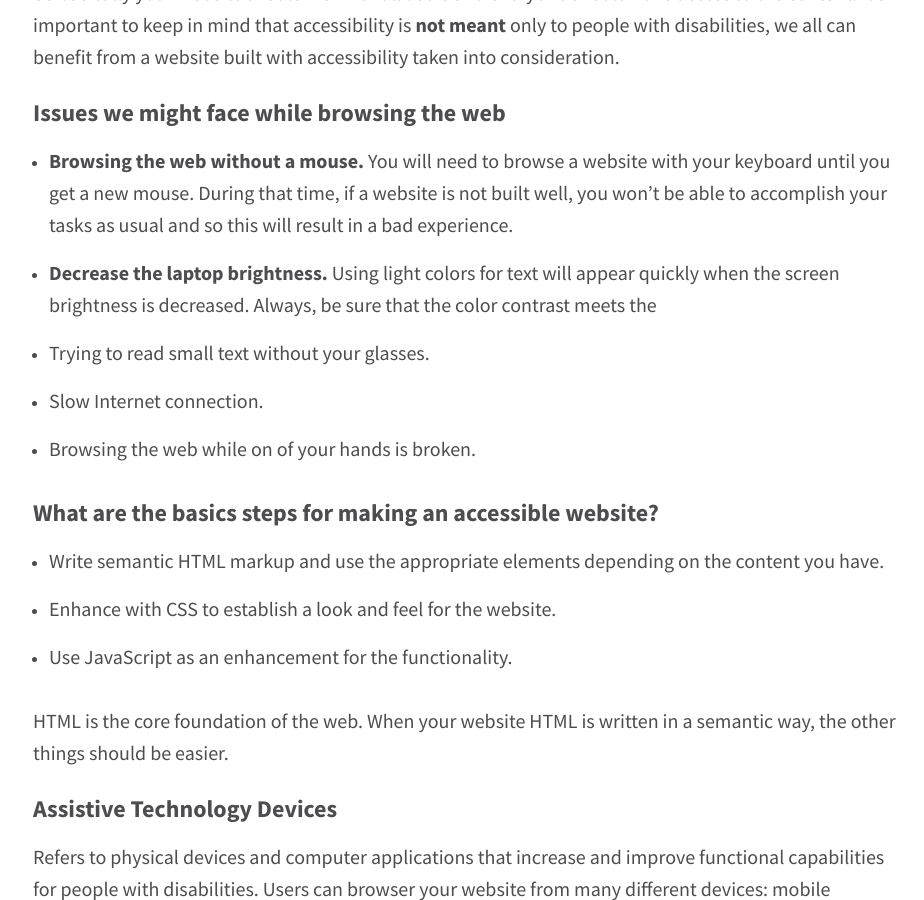
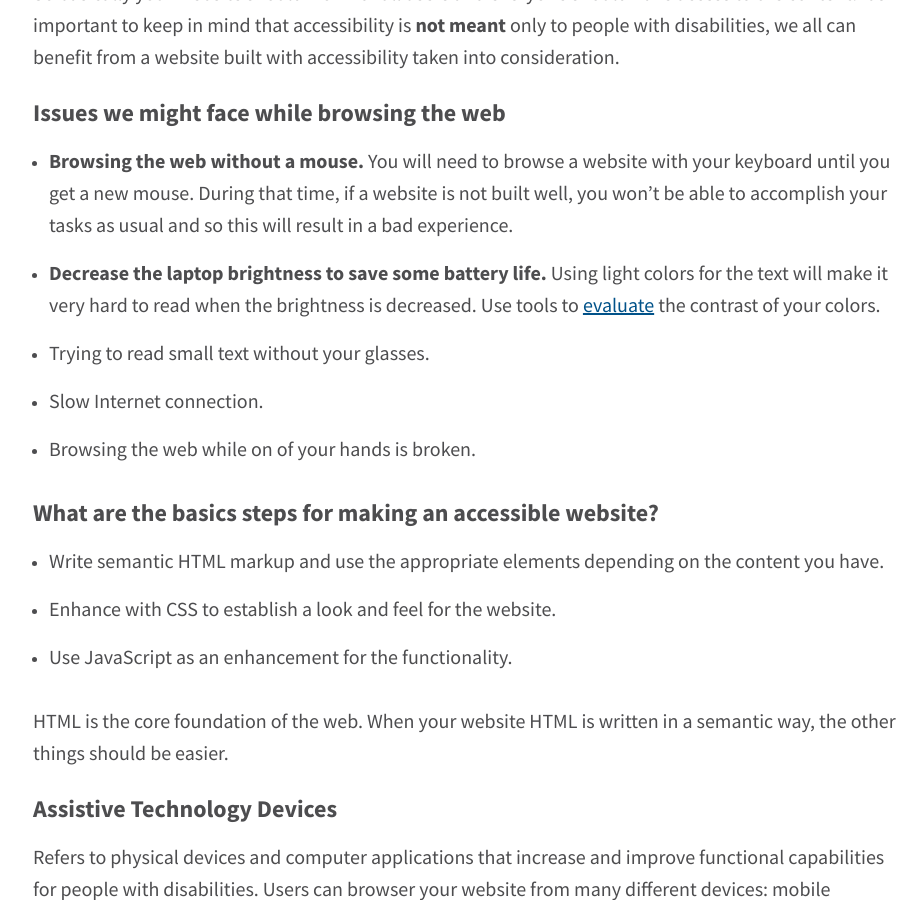
Before and after one commit to shadeed/a11ymatters, a Jekyll site: the page built from _posts/2016-07-08-beginner-guide-to-web-accessibility.markdown, in a window 1280 px wide and 900 px high, scrolled down 614 px. Shown: the whole window, without its empty margins (175-1099 px from the left). Built offline with Jekyll 4.4.1, drawn with Linux system fonts in a browser that asks for light colours; comment, search, counter and statistics services are not loaded.

```diff
--- a/_posts/2016-07-08-beginner-guide-to-web-accessibility.markdown
+++ b/_posts/2016-07-08-beginner-guide-to-web-accessibility.markdown
@@ -17,7 +17,7 @@
 
 - **Browsing the web without a mouse.** You will need to browse a website with your keyboard until you get a new mouse. During that time, if a website is not built well, you won't be able to accomplish your tasks as usual and so this will result in a bad experience.
 
-- **Decrease the laptop brightness.** Using light colors for text will appear quickly when the screen brightness is decreased. Always, be sure that the color contrast meets the
+- **Decrease the laptop brightness to save some battery life.** Using light colors for the text will make it very hard to read when the brightness is decreased. Use tools to [evaluate](http://webaim.org/resources/contrastchecker/) the contrast of your colors.
 
 - Trying to read small text without your glasses.
 
```
